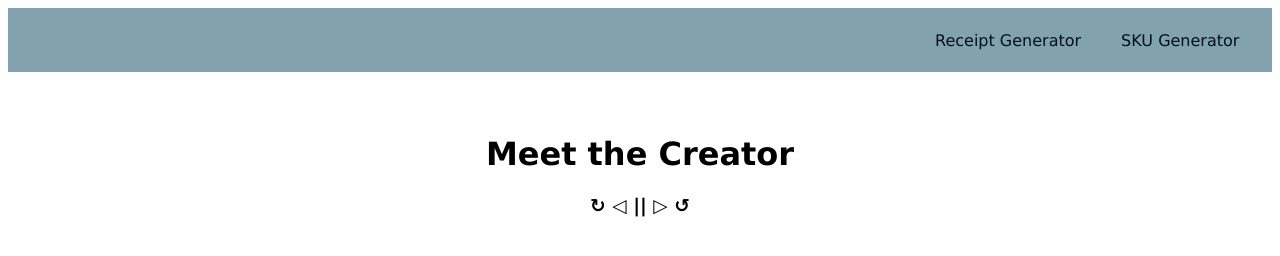
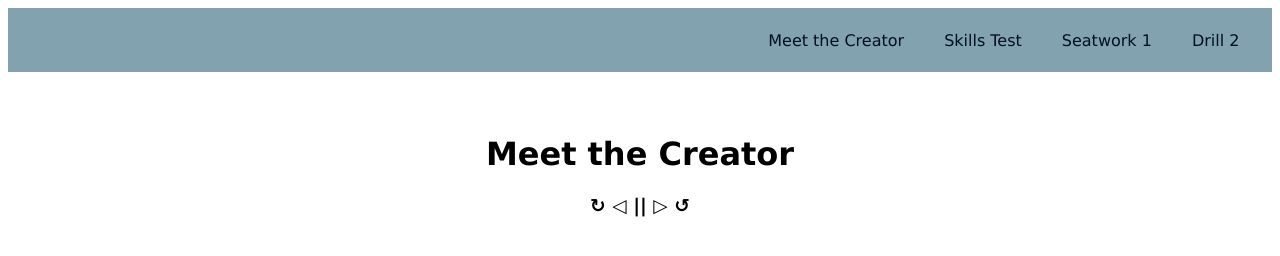
Before and after one commit to reiy3s/FV_ICT10_Q2Project_Reyes_Therese, a plain HTML site: page index.html in a window 1280 px wide. Drawn offline with Linux system fonts and the light colour scheme.

Commit message:
Update index.html

```diff
--- a/index.html
+++ b/index.html
@@ -42,8 +42,10 @@
 <body>
 
     <div class="topnav">
-        <a href="sku.html">SKU Generator</a>
-        <a href="index.html">Receipt Generator</a>
+        <a href="Drill2 (cnp).html">Drill 2</a>
+        <a href="SW1 (cnp).html">Seatwork 1</a>
+        <a href="Skills Test (cnp).html">Skills Test</a>
+        <a href="meetthecreator.html">Meet the Creator</a>
     </div>
 
     <div class="content">
```
